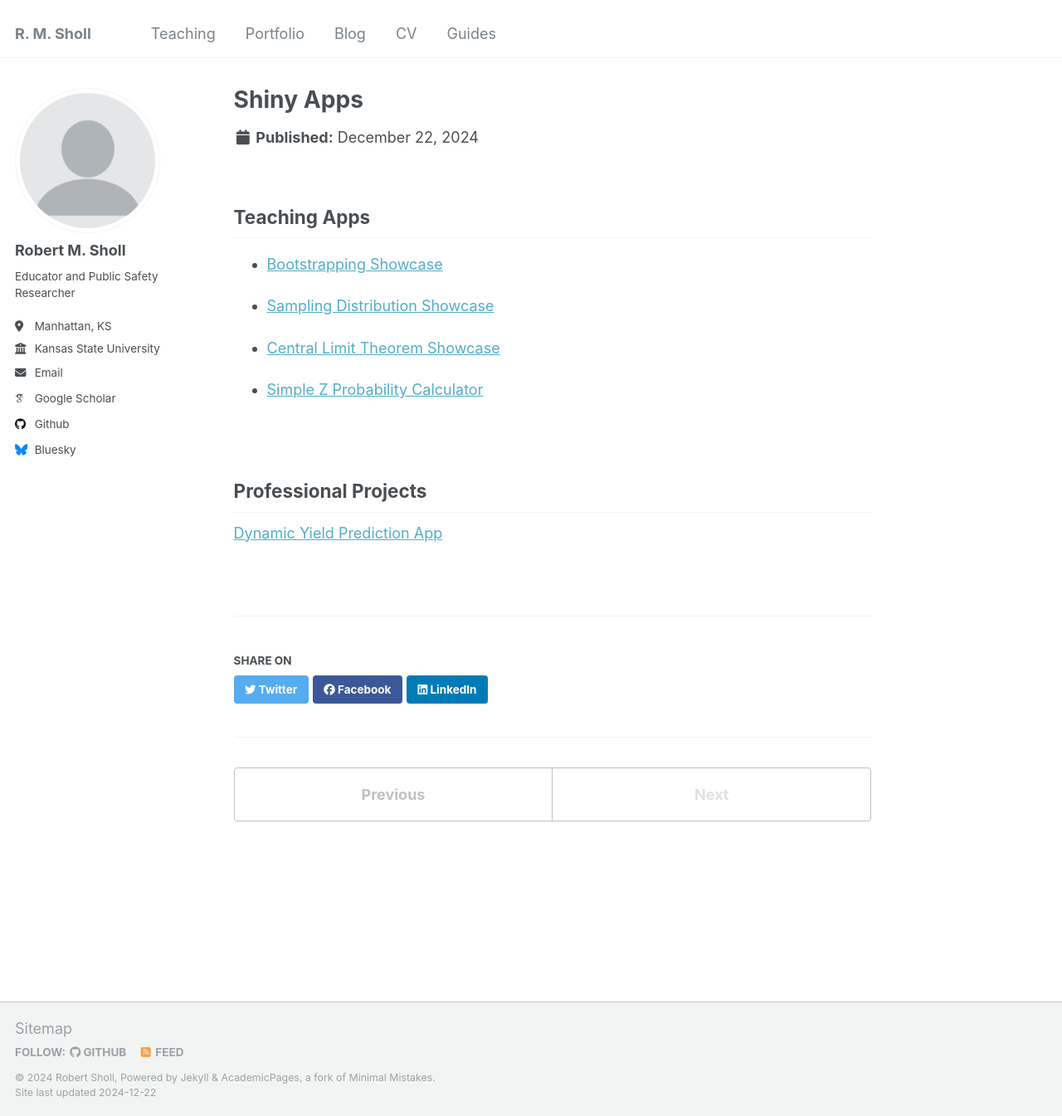
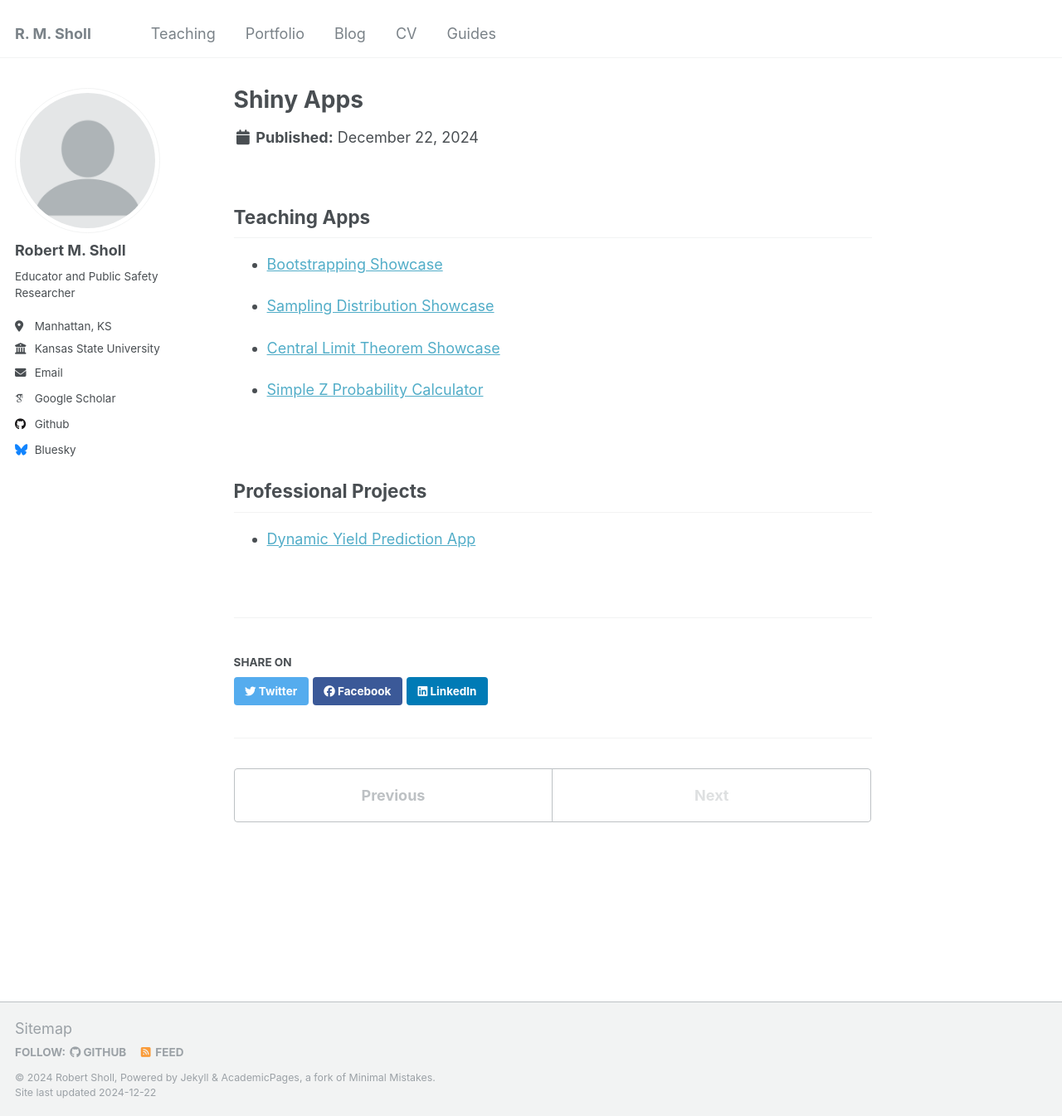
Before and after one commit to rmshksu/rmshksu.github.io, a Jekyll site: the page built from _portfolio/shinyapps.md, in a window 1280 px wide and 1345 px high. Shown: the whole window at 83% size. Built offline with Jekyll 4.4.1, drawn with Linux system fonts in a browser that asks for light colours; some web fonts are replaced.

```diff
--- a/_portfolio/shinyapps.md
+++ b/_portfolio/shinyapps.md
@@ -18,4 +18,4 @@ collection: portfolio
 
 ## Professional Projects
 
-[Dynamic Yield Prediction App](https://rmsholl.shinyapps.io/interactive-yield-app/)
+- [Dynamic Yield Prediction App](https://rmsholl.shinyapps.io/interactive-yield-app/)
```
